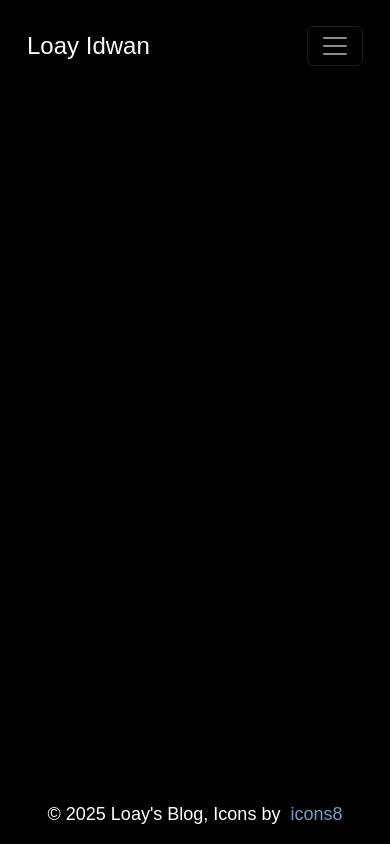
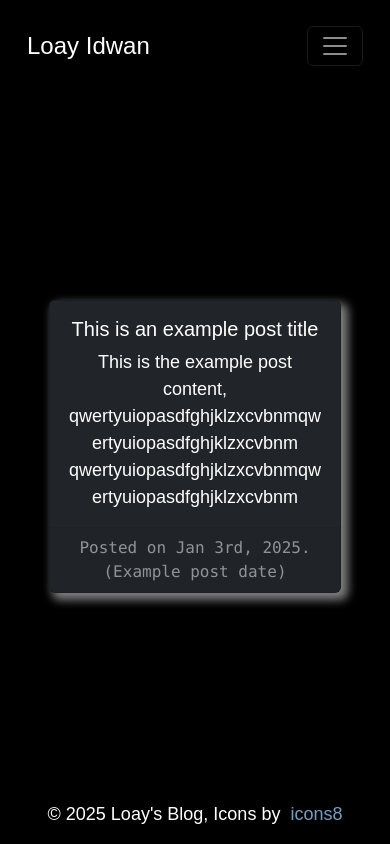
Before and after one commit to lidwan/blog, a React (Vite) app: page / in a window 390 px wide. Built offline with nearby package versions, Linux system fonts and the light colour scheme.

Commit message:
Created PostCard component

```diff
--- /dev/null
+++ b/src/components/PostCard.jsx
@@ -0,0 +1,22 @@
+import {Link} from "react-router-dom";
+
+export default function PostCard(){
+    return (
+        <Link to="/">
+            <div className="card text-center bg-dark rounded text-white cardHover">
+                <div className="card-body">
+                    <h5 className="card-title">
+                        This is an example post title
+                    </h5>
+                    <p className="card-text">
+                        This is the example post content, qwertyuiopasdfghjklzxcvbnmqwertyuiopasdfghjklzxcvbnm<br/>
+                        qwertyuiopasdfghjklzxcvbnmqwertyuiopasdfghjklzxcvbnm
+                    </p>
+                </div>
+                <div className="card-footer opacity-50 font-monospace">
+                    Posted on Jan 3rd, 2025. (Example post date)
+                </div>
+            </div>
+        </Link>
+    )
+}
--- a/src/index.css
+++ b/src/index.css
@@ -86,8 +86,8 @@ a:hover {
     --color-links-darker:rgb(58, 80, 97);
 }
 
-nav a:hover {
-    text-decoration: none;
+a:hover{
+    text-decoration: none; !important;
 }
 
 /*footer {*/
@@ -122,10 +122,35 @@ nav {
     align-items: center;
 }
 
+.mainHomeContainer {
+    width: 75%;
+    max-width: 800px;
+    align-self: center;
+    display: flex;
+    flex-direction: column;
+    gap: 3vw;
+}
+
+.card{
+    box-shadow: #7f7f7f 5px 5px 10px 2px;
+}
+.card-footer{
+    font-size: 1rem;
+}
+
+.cardHover:hover{
+    box-shadow: #a4a4a4 10px 10px 15px 2px;
+}
 @media screen and (max-width: 1200px) {
+    .mainHomeContainer {
+        gap: 4vw;
+    }
 
 }
 
 @media screen and (max-width: 620px) {
+    .mainHomeContainer {
+        gap: 6vw;
+    }
 
 }
--- a/src/pages/Home.jsx
+++ b/src/pages/Home.jsx
@@ -1,12 +1,16 @@
 import NavBar from "../components/NavBar.jsx";
 import Footer from "../components/Footer.jsx";
+import PostCard from "../components/PostCard.jsx";
 
 
 function Home() {
     return (
         <>
             <NavBar />
-            <Footer />
+            <div className="mainHomeContainer">
+                <PostCard/>
+            </div>
+            <Footer/>
         </>
     )
 }
```
